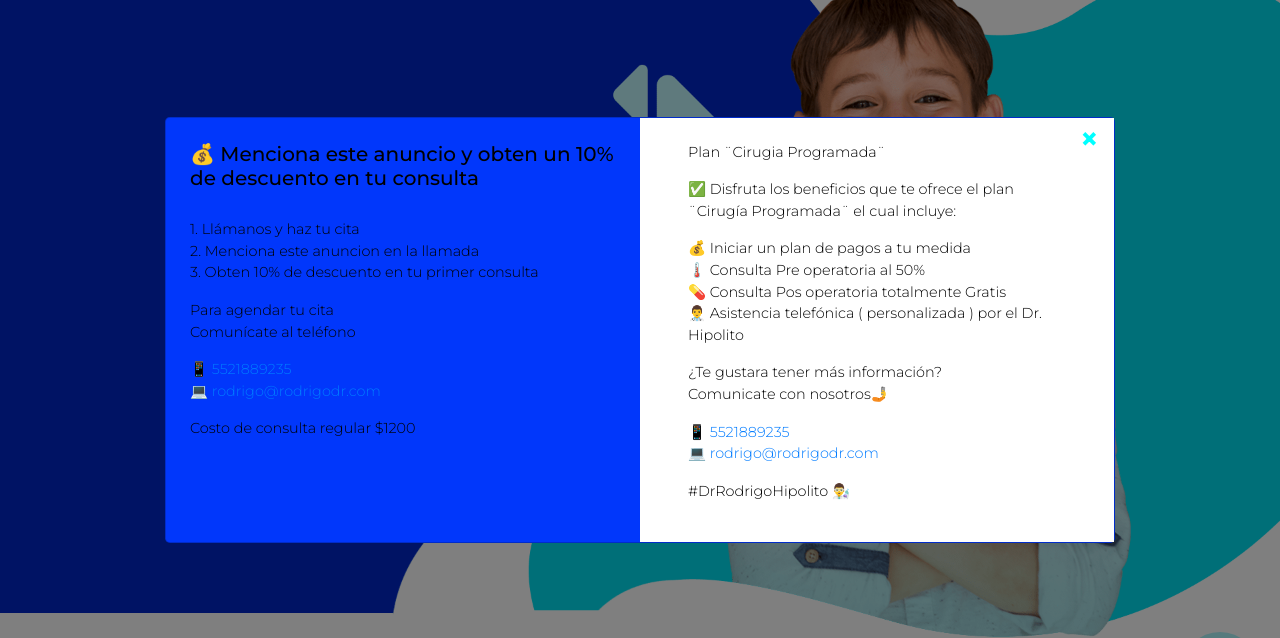
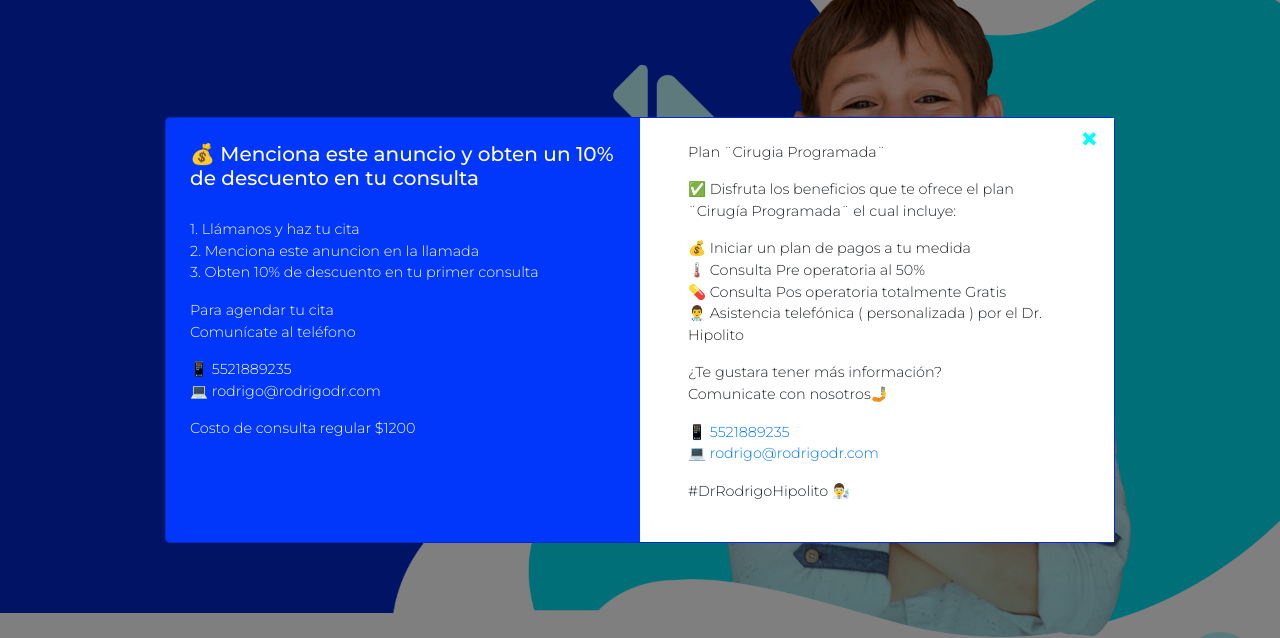
Before and after one commit to Yors-git/rodrigo-hipolito, a plain HTML site: page index.html in a window 1280 px wide. Shown: the part 70-708 px from the top of the page. Drawn offline with nearby package versions, Linux system fonts and the light colour scheme.

Commit message:
fix promo modal font color

```diff
--- a/css/style.css
+++ b/css/style.css
@@ -146,9 +146,7 @@ header {
 	top: -109px;
 }
 
-@media only screen
-and (min-device-width : 993px)
-and (max-device-width : 1200px) {
+@media only screen and (min-device-width: 993px) and (max-device-width: 1200px) {
 	.home {
 		top: -109px;
 	}
@@ -413,7 +411,6 @@ and (max-device-width : 1200px) {
 
 .modal-content {
 	background: #0137fb;
-	color: #fff;
 	font-weight: 300;
 }
 
@@ -636,7 +633,6 @@ footer img.top-doctors {
 
 /* MODAL */
 #modalPromocion .modal-body {
-	color: #000;
 	font-size: 0.9rem;
 }
 
@@ -690,6 +686,10 @@ footer img.top-doctors {
 	}
 }
 
+.promocion-izq, .promocion-izq a {
+	color: #fff !important;
+}
+
 @media (min-width: 576px) {
 	.modal-dialog {
 		max-width: 700px;
@@ -711,16 +711,6 @@ footer img.top-doctors {
 }
 
 /* MAX */
-@media (max-width: 991px) {
-	/* .home {
-        overflow-x: hidden;
-    } */
-
-	/* .home img.position-absolute {
-        height: 100%;
-        left: -230px;
-    } */
-}
 
 @media (max-width: 767px) {
 	.title {
--- a/index.html
+++ b/index.html
@@ -742,7 +742,7 @@
         <div class="modal-body p-0">
           <div class="row">
             <div class="col-lg-6 p-4">
-              <div class="">
+              <div class="promocion-izq">
                 <h5>💰 Menciona este anuncio y obten un 10% de descuento en tu consulta</h5>
 
                 <br>
```
Lines whose indentation alone changed are shown as unchanged.
